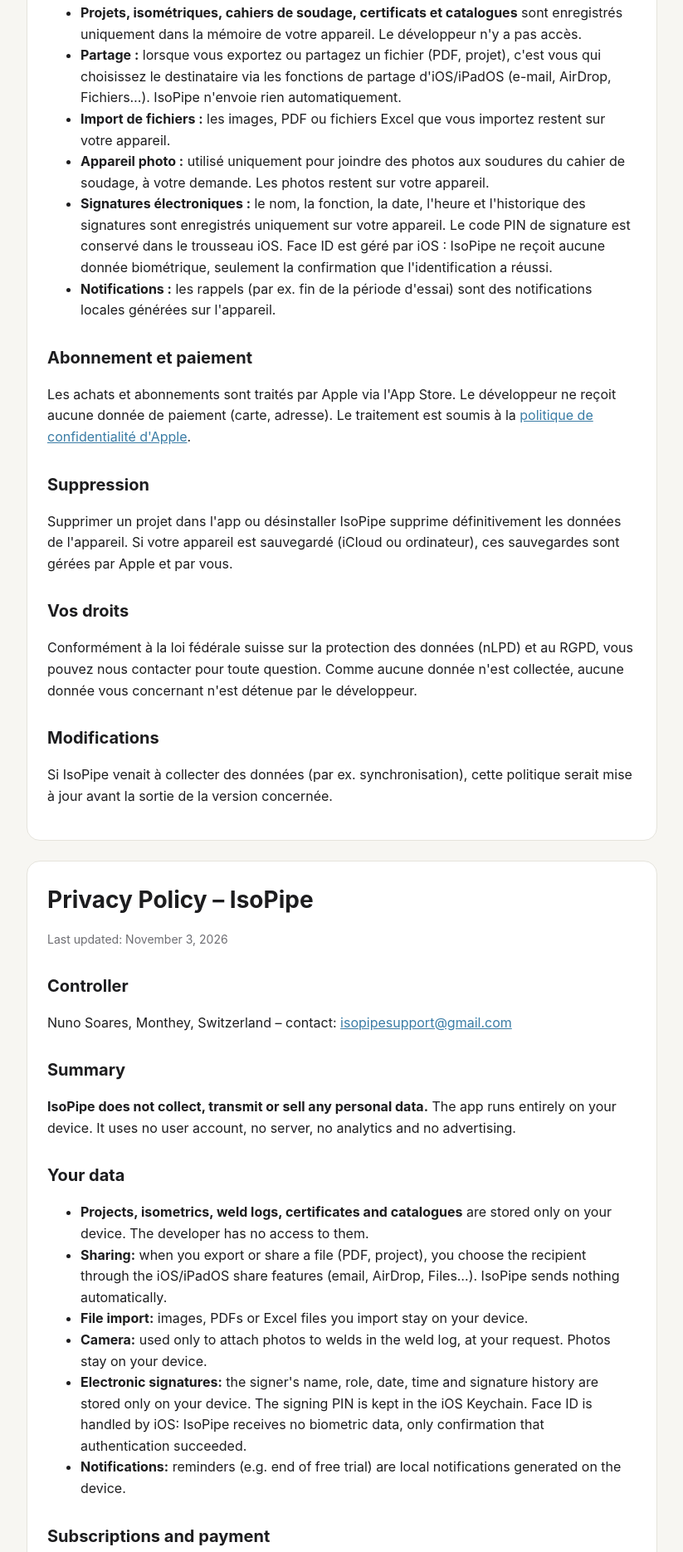
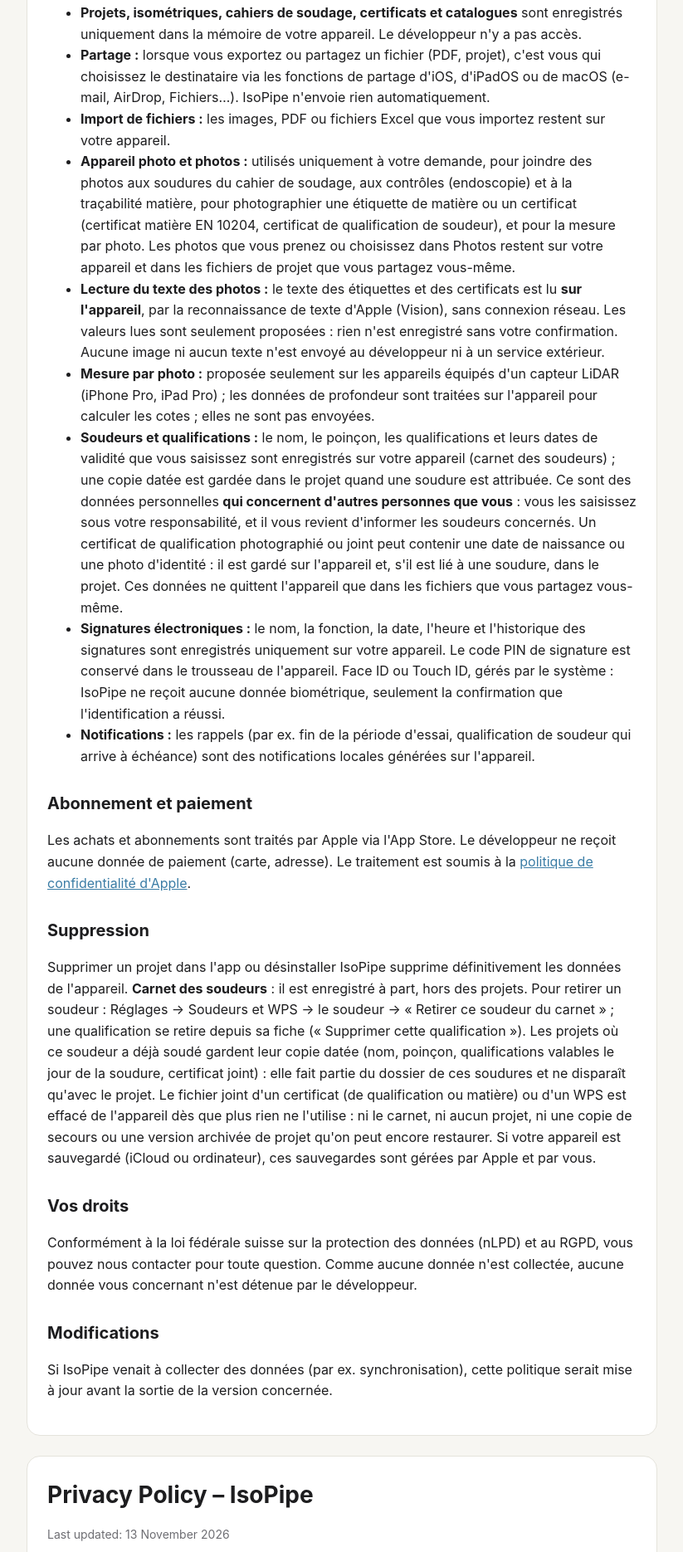
Before and after one commit to nuno-18-eng/isopipe, a plain HTML site: page privacy.html in a window 1280 px wide. Shown: the part 488-2358 px from the top of the page at 83% size, without its empty margins (228-1051 px from the left). Drawn offline with Linux system fonts and the light colour scheme.

Commit message:
Politique de confidentialité 3.0 : photos lues sur l'appareil, soudeurs, suppression, LiDAR

```diff
--- a/privacy.html
+++ b/privacy.html
@@ -20,7 +20,7 @@
 
 <section class="card" id="fr">
 <h1>Politique de confidentialité – IsoPipe</h1>
-<p class="muted">Dernière mise à jour : 3 novembre 2026</p>
+<p class="muted">Dernière mise à jour : 13 novembre 2026</p>
 
 <h2>Responsable</h2>
 <p>Nuno Soares, Monthey, Suisse – contact : <a href="mailto:isopipesupport@gmail.com">isopipesupport@gmail.com</a></p>
@@ -31,18 +31,21 @@
 <h2>Vos données</h2>
 <ul>
   <li><strong>Projets, isométriques, cahiers de soudage, certificats et catalogues</strong> sont enregistrés uniquement dans la mémoire de votre appareil. Le développeur n'y a pas accès.</li>
-  <li><strong>Partage :</strong> lorsque vous exportez ou partagez un fichier (PDF, projet), c'est vous qui choisissez le destinataire via les fonctions de partage d'iOS/iPadOS (e-mail, AirDrop, Fichiers…). IsoPipe n'envoie rien automatiquement.</li>
+  <li><strong>Partage :</strong> lorsque vous exportez ou partagez un fichier (PDF, projet), c'est vous qui choisissez le destinataire via les fonctions de partage d'iOS, d'iPadOS ou de macOS (e-mail, AirDrop, Fichiers…). IsoPipe n'envoie rien automatiquement.</li>
   <li><strong>Import de fichiers :</strong> les images, PDF ou fichiers Excel que vous importez restent sur votre appareil.</li>
-  <li><strong>Appareil photo :</strong> utilisé uniquement pour joindre des photos aux soudures du cahier de soudage, à votre demande. Les photos restent sur votre appareil.</li>
-  <li><strong>Signatures électroniques :</strong> le nom, la fonction, la date, l'heure et l'historique des signatures sont enregistrés uniquement sur votre appareil. Le code PIN de signature est conservé dans le trousseau iOS. Face ID est géré par iOS : IsoPipe ne reçoit aucune donnée biométrique, seulement la confirmation que l'identification a réussi.</li>
-  <li><strong>Notifications :</strong> les rappels (par ex. fin de la période d'essai) sont des notifications locales générées sur l'appareil.</li>
+  <li><strong>Appareil photo et photos :</strong> utilisés uniquement à votre demande, pour joindre des photos aux soudures du cahier de soudage, aux contrôles (endoscopie) et à la traçabilité matière, pour photographier une étiquette de matière ou un certificat (certificat matière EN 10204, certificat de qualification de soudeur), et pour la mesure par photo. Les photos que vous prenez ou choisissez dans Photos restent sur votre appareil et dans les fichiers de projet que vous partagez vous-même.</li>
+  <li><strong>Lecture du texte des photos :</strong> le texte des étiquettes et des certificats est lu <strong>sur l'appareil</strong>, par la reconnaissance de texte d'Apple (Vision), sans connexion réseau. Les valeurs lues sont seulement proposées : rien n'est enregistré sans votre confirmation. Aucune image ni aucun texte n'est envoyé au développeur ni à un service extérieur.</li>
+  <li><strong>Mesure par photo :</strong> proposée seulement sur les appareils équipés d'un capteur LiDAR (iPhone Pro, iPad Pro) ; les données de profondeur sont traitées sur l'appareil pour calculer les cotes ; elles ne sont pas envoyées.</li>
+  <li><strong>Soudeurs et qualifications :</strong> le nom, le poinçon, les qualifications et leurs dates de validité que vous saisissez sont enregistrés sur votre appareil (carnet des soudeurs) ; une copie datée est gardée dans le projet quand une soudure est attribuée. Ce sont des données personnelles <strong>qui concernent d'autres personnes que vous</strong> : vous les saisissez sous votre responsabilité, et il vous revient d'informer les soudeurs concernés. Un certificat de qualification photographié ou joint peut contenir une date de naissance ou une photo d'identité : il est gardé sur l'appareil et, s'il est lié à une soudure, dans le projet. Ces données ne quittent l'appareil que dans les fichiers que vous partagez vous-même.</li>
+  <li><strong>Signatures électroniques :</strong> le nom, la fonction, la date, l'heure et l'historique des signatures sont enregistrés uniquement sur votre appareil. Le code PIN de signature est conservé dans le trousseau de l'appareil. Face ID ou Touch ID, gérés par le système : IsoPipe ne reçoit aucune donnée biométrique, seulement la confirmation que l'identification a réussi.</li>
+  <li><strong>Notifications :</strong> les rappels (par ex. fin de la période d'essai, qualification de soudeur qui arrive à échéance) sont des notifications locales générées sur l'appareil.</li>
 </ul>
 
 <h2>Abonnement et paiement</h2>
 <p>Les achats et abonnements sont traités par Apple via l'App Store. Le développeur ne reçoit aucune donnée de paiement (carte, adresse). Le traitement est soumis à la <a href="https://www.apple.com/legal/privacy/">politique de confidentialité d'Apple</a>.</p>
 
 <h2>Suppression</h2>
-<p>Supprimer un projet dans l'app ou désinstaller IsoPipe supprime définitivement les données de l'appareil. Si votre appareil est sauvegardé (iCloud ou ordinateur), ces sauvegardes sont gérées par Apple et par vous.</p>
+<p>Supprimer un projet dans l'app ou désinstaller IsoPipe supprime définitivement les données de l'appareil. <strong>Carnet des soudeurs</strong> : il est enregistré à part, hors des projets. Pour retirer un soudeur : Réglages → Soudeurs et WPS → le soudeur → « Retirer ce soudeur du carnet » ; une qualification se retire depuis sa fiche (« Supprimer cette qualification »). Les projets où ce soudeur a déjà soudé gardent leur copie datée (nom, poinçon, qualifications valables le jour de la soudure, certificat joint) : elle fait partie du dossier de ces soudures et ne disparaît qu'avec le projet. Le fichier joint d'un certificat (de qualification ou matière) ou d'un WPS est effacé de l'appareil dès que plus rien ne l'utilise : ni le carnet, ni aucun projet, ni une copie de secours ou une version archivée de projet qu'on peut encore restaurer. Si votre appareil est sauvegardé (iCloud ou ordinateur), ces sauvegardes sont gérées par Apple et par vous.</p>
 
 <h2>Vos droits</h2>
 <p>Conformément à la loi fédérale suisse sur la protection des données (nLPD) et au RGPD, vous pouvez nous contacter pour toute question. Comme aucune donnée n'est collectée, aucune donnée vous concernant n'est détenue par le développeur.</p>
@@ -53,7 +56,7 @@
 
 <section class="card" id="en" lang="en">
 <h1>Privacy Policy – IsoPipe</h1>
-<p class="muted">Last updated: November 3, 2026</p>
+<p class="muted">Last updated: 13 November 2026</p>
 
 <h2>Controller</h2>
 <p>Nuno Soares, Monthey, Switzerland – contact: <a href="mailto:isopipesupport@gmail.com">isopipesupport@gmail.com</a></p>
@@ -64,18 +67,21 @@
 <h2>Your data</h2>
 <ul>
   <li><strong>Projects, isometrics, weld logs, certificates and catalogues</strong> are stored only on your device. The developer has no access to them.</li>
-  <li><strong>Sharing:</strong> when you export or share a file (PDF, project), you choose the recipient through the iOS/iPadOS share features (email, AirDrop, Files…). IsoPipe sends nothing automatically.</li>
+  <li><strong>Sharing:</strong> when you export or share a file (PDF, project), you choose the recipient through the iOS, iPadOS or macOS share features (email, AirDrop, Files…). IsoPipe sends nothing automatically.</li>
   <li><strong>File import:</strong> images, PDFs or Excel files you import stay on your device.</li>
-  <li><strong>Camera:</strong> used only to attach photos to welds in the weld log, at your request. Photos stay on your device.</li>
-  <li><strong>Electronic signatures:</strong> the signer's name, role, date, time and signature history are stored only on your device. The signing PIN is kept in the iOS Keychain. Face ID is handled by iOS: IsoPipe receives no biometric data, only confirmation that authentication succeeded.</li>
-  <li><strong>Notifications:</strong> reminders (e.g. end of free trial) are local notifications generated on the device.</li>
+  <li><strong>Camera and photos:</strong> used only at your request, to attach photos to welds in the weld log, to inspections (borescope) and to material traceability, to photograph a material label or a certificate (EN 10204 material certificate, welder qualification certificate), and for photo measuring. Photos you take or pick from Photos stay on your device and in the project files you share yourself.</li>
+  <li><strong>Reading text from photos:</strong> text on labels and certificates is read <strong>on the device</strong> with Apple's text recognition (Vision), without any network connection. Values read are only suggested: nothing is saved without your confirmation. No image or text is sent to the developer or to any outside service.</li>
+  <li><strong>Photo measuring:</strong> available only on devices with a LiDAR sensor (iPhone Pro, iPad Pro); depth data is processed on the device to compute dimensions; it is not sent anywhere.</li>
+  <li><strong>Welders and qualifications:</strong> the name, stamp, qualifications and expiry dates you enter are stored on your device (welder register); a dated copy is kept in the project when a weld is assigned. This is personal data <strong>about other people</strong>: you enter it under your own responsibility, and it is up to you to inform the welders concerned. A photographed or attached qualification certificate may contain a date of birth or an ID photo: it is kept on the device and, when linked to a weld, in the project. This data leaves the device only in files you share yourself.</li>
+  <li><strong>Electronic signatures:</strong> the signer's name, role, date, time and signature history are stored only on your device. The signing PIN is kept in the device Keychain. Face ID or Touch ID, handled by the system: IsoPipe receives no biometric data, only confirmation that authentication succeeded.</li>
+  <li><strong>Notifications:</strong> reminders (e.g. end of free trial, a welder qualification about to expire) are local notifications generated on the device.</li>
 </ul>
 
 <h2>Subscriptions and payment</h2>
 <p>Purchases and subscriptions are processed by Apple through the App Store. The developer receives no payment data. Processing is governed by <a href="https://www.apple.com/legal/privacy/">Apple's Privacy Policy</a>.</p>
 
 <h2>Deletion</h2>
-<p>Deleting a project in the app or uninstalling IsoPipe permanently removes the data from the device. Device backups (iCloud or computer) are managed by Apple and by you.</p>
+<p>Deleting a project in the app or uninstalling IsoPipe permanently removes the data from the device. <strong>Welder register</strong>: it is stored separately, outside projects. To remove a welder: Settings → Welders and WPS → the welder → “Remove this welder from the register”; a qualification is removed from its own sheet (“Delete this qualification”). Projects in which this welder has already welded keep their dated copy (name, stamp, qualifications valid on the welding date, attached certificate): it is part of the record of those welds and is removed only with the project. The attached file of a certificate (qualification or material) or of a WPS is erased from the device as soon as nothing uses it any more: not the register, not any project, and not a project backup or archived version that can still be restored. Device backups (iCloud or computer) are managed by Apple and by you.</p>
 
 <h2>Your rights</h2>
 <p>Under the Swiss Federal Act on Data Protection (FADP) and the GDPR, you may contact us with any question. Since no data is collected, the developer holds no data about you.</p>
```
